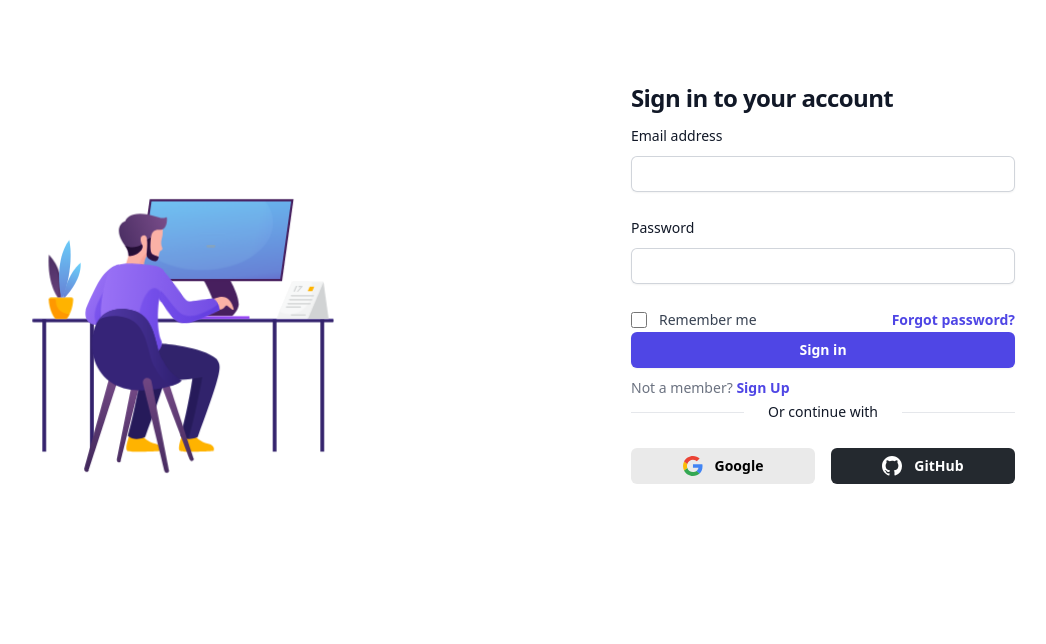
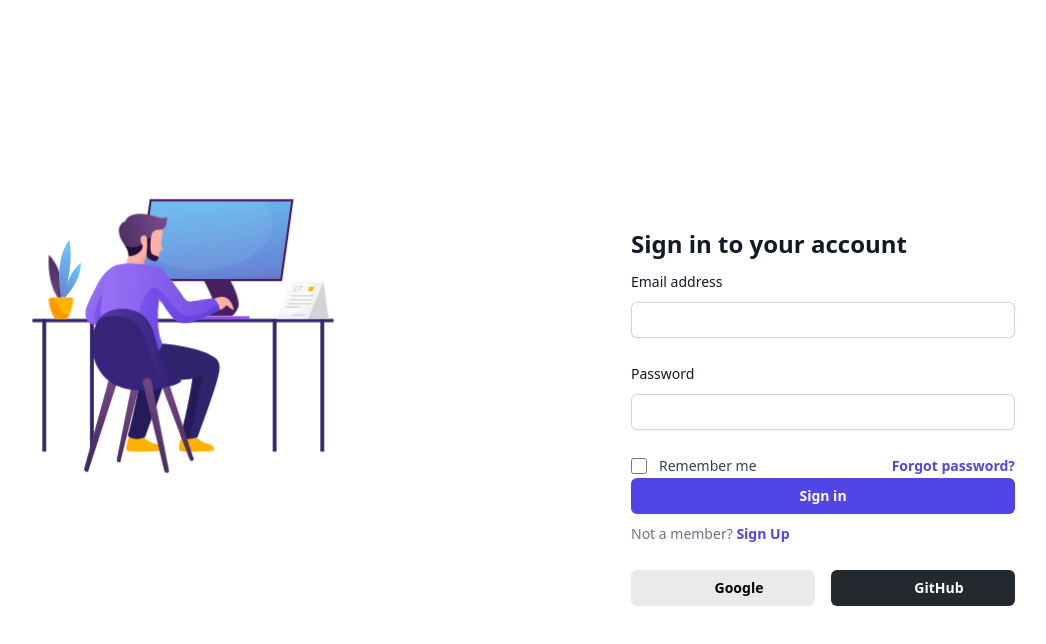
Before and after one commit to Abir191197/Universe-Hub-Frontend, a React (Vite) app: page /LogIn in a window 1280 px wide. Shown: the top 644 px of the page, without its empty margins (169-1215 px from the left). Built offline with nearby package versions, Linux system fonts and the light colour scheme.

Commit message:
image test

```diff
--- a/src/Pages/Shared/Navbar/Navbar.jsx
+++ b/src/Pages/Shared/Navbar/Navbar.jsx
@@ -23,11 +23,7 @@ export default function Navbar() {
           <div className="flex lg:flex-1">
             <a href="#" className="-m-1.5 p-1.5">
               <span className="sr-only">Your Company</span>
-              <img
-                className="h-8 w-auto"
-                src="https://tailwindui.com/img/logos/mark.svg?color=indigo&shade=600"
-                alt=""
-              />
+              <img className="h-8 w-20" src="https://ibb.co/RB1fPPK" alt="" />
             </a>
           </div>
           <div className="flex lg:hidden">
@@ -50,8 +46,7 @@ export default function Navbar() {
             ))}
           </div>
           <div className="hidden lg:flex lg:flex-1 lg:justify-end">
-            <div  className="text-sm font-semibold leading-6 text-gray-900">
-
+            <div className="text-sm font-semibold leading-6 text-gray-900">
               <Link to="/LogIn">
                 Log in <span aria-hidden="true">&rarr;</span>
               </Link>
@@ -68,11 +63,7 @@ export default function Navbar() {
             <div className="flex items-center justify-between">
               <a href="#" className="-m-1.5 p-1.5">
                 <span className="sr-only">Your Company</span>
-                <img
-                  className="h-8 w-auto"
-                  src="https://tailwindui.com/img/logos/mark.svg?color=indigo&shade=600"
-                  alt=""
-                />
+                <img className="h-8 w-auto" src="" alt="" />
               </a>
               <button
                 type="button"
@@ -95,11 +86,11 @@ export default function Navbar() {
                   ))}
                 </div>
                 <div className="py-6">
-                  <a
-                    href="#"
+                  <Link
+                    to="/LogIn"
                     className="-mx-3 block rounded-lg px-3 py-2.5 text-base font-semibold leading-7 text-gray-900 hover:bg-gray-50">
                     Log in
-                  </a>
+                  </Link>
                 </div>
               </div>
             </div>
--- a/src/components/Auth/Login/Login.jsx
+++ b/src/components/Auth/Login/Login.jsx
@@ -2,33 +2,35 @@ import Lottie from "lottie-react";
 import LoginAnimation from "./../../../assets/Landing Page/login.json";
 import { Link } from "react-router-dom";
 
-
 export default function Login() {
   return (
     <>
-      <div className="flex min-h-full flex-1">
-        <div className="relative hidden w-0 flex-1 lg:block">
+      <div className="flex min-h-screen">
+        {/* Animation Section - Hidden on Small Screens */}
+        <div className="hidden lg:block flex-1">
           <Lottie
-            className=" h-96 mt-36"
+            className="h-96 mt-36"
             animationData={LoginAnimation}
             loop={true}
           />
         </div>
+        {/* Form Section */}
         <div className="flex flex-1 flex-col justify-center px-4 py-12 sm:px-6 lg:flex-none lg:px-20 xl:px-24">
           <div className="mx-auto w-full max-w-sm lg:w-96">
             <div>
-              <h2 className="mt-8 text-2xl font-bold leading-9 tracking-tight text-gray-900">
+              <h2 className="mt-8 text-2xl font-bold leading-9 text-gray-900">
                 Sign in to your account
               </h2>
             </div>
-
+            {/* Login Form */}
             <div className="mt-2">
-              <div>
               <form action="#" method="POST" className="space-y-6">
+                {/* Email Input */}
                 <div>
                   <label
                     htmlFor="email"
-                      className="block text-sm font-medium leading-6 text-gray-900">
+                    className="block text-sm font-medium leading-6 text-gray-900"
+                  >
                     Email address
                   </label>
                   <div className="mt-2">
@@ -42,11 +44,12 @@ export default function Login() {
                     />
                   </div>
                 </div>
-
+                {/* Password Input */}
                 <div>
                   <label
                     htmlFor="password"
-                      className="block text-sm font-medium leading-6 text-gray-900">
+                    className="block text-sm font-medium leading-6 text-gray-900"
+                  >
                     Password
                   </label>
                   <div className="mt-2">
@@ -60,7 +63,7 @@ export default function Login() {
                     />
                   </div>
                 </div>
-
+                {/* Remember Me Checkbox and Forgot Password Link */}
                 <div className="flex items-center justify-between">
                   <div className="flex items-center">
                     <input
@@ -71,101 +74,72 @@ export default function Login() {
                     />
                     <label
                       htmlFor="remember-me"
-                        className="ml-3 block text-sm leading-6 text-gray-700">
+                      className="ml-3 block text-sm leading-6 text-gray-700"
+                    >
                       Remember me
                     </label>
                   </div>
-
                   <div className="text-sm leading-6">
                     <a
                       href="#"
-                        className="font-semibold text-indigo-600 hover:text-indigo-500">
+                      className="font-semibold text-indigo-600 hover:text-indigo-500"
+                    >
                       Forgot password?
                     </a>
                   </div>
                 </div>
-
+                {/* Sign In Button */}
                 <Link to="/Dashboard">
                   <button
                     type="submit"
-                      className="flex w-full justify-center rounded-md bg-indigo-600 px-3 py-1.5 text-sm font-semibold leading-6 text-white shadow-sm hover:bg-indigo-500 focus-visible:outline focus-visible:outline-2 focus-visible:outline-offset-2 focus-visible:outline-indigo-600">
+                    className="flex w-full justify-center rounded-md bg-indigo-600 px-3 py-1.5 text-sm font-semibold leading-6 text-white shadow-sm hover:bg-indigo-500 focus-visible:outline focus-visible:outline-2 focus-visible:outline-offset-2 focus-visible:outline-indigo-600"
+                  >
                     Sign in
                   </button>
                 </Link>
               </form>
             </div>
+            {/* Sign Up Link */}
             <p className="mt-2 text-sm leading-6 text-gray-500">
               Not a member?{" "}
               <Link
                 to="/SignUp"
-                  className="font-semibold text-indigo-600 hover:text-indigo-500">
+                className="font-semibold text-indigo-600 hover:text-indigo-500"
+              >
                 Sign Up
               </Link>
             </p>
-              <div >
-                <div className="relative">
-                  <div
-                    className="absolute inset-0 flex items-center"
-                    aria-hidden="true">
-                    <div className="w-full border-t border-gray-200" />
-                  </div>
-                  <div className="relative flex justify-center text-sm font-medium leading-6">
-                    <span className="bg-white px-6 text-gray-900">
-                      Or continue with
-                    </span>
-                  </div>
-                </div>
-
+            {/* Social Login Buttons */}
             <div className="mt-6 grid grid-cols-2 gap-4">
               <a
                 href="#"
-                    className="flex w-full items-center justify-center gap-3 rounded-md bg-[#eaeaea] px-3 py-1.5 text-black focus-visible:outline focus-visible:outline-2 focus-visible:outline-offset-2 focus-visible:outline-[#1D9BF0]">
+                className="flex w-full items-center justify-center gap-3 rounded-md bg-[#eaeaea] px-3 py-1.5 text-black focus-visible:outline focus-visible:outline-2 focus-visible:outline-offset-2 focus-visible:outline-[#1D9BF0]"
+              >
                 <svg
                   viewBox="0 0 262.00 262.00"
                   xmlns="http://www.w3.org/2000/svg"
                   className="h-5 w-5"
                   aria-hidden="true"
-                      fill="currentColor">
-                      <path
-                        d="M255.878 133.451c0-10.734-.871-18.567-2.756-26.69H130.55v48.448h71.947c-1.45 12.04-9.283 30.172-26.69 42.356l-.244 1.622 38.755 30.023 2.685.268c24.659-22.774 38.875-56.282 38.875-96.027"
-                        fill="#4285F4"></path>
-                      <path
-                        d="M130.55 261.1c35.248 0 64.839-11.605 86.453-31.622l-41.196-31.913c-11.024 7.688-25.82 13.055-45.257 13.055-34.523 0-63.824-22.773-74.269-54.25l-1.531.13-40.298 31.187-.527 1.465C35.393 231.798 79.49 261.1 130.55 261.1"
-                        fill="#34A853"></path>
-                      <path
-                        d="M56.281 156.37c-2.756-8.123-4.351-16.827-4.351-25.82 0-8.994 1.595-17.697 4.206-25.82l-.073-1.73L15.26 71.312l-1.335.635C5.077 89.644 0 109.517 0 130.55s5.077 40.905 13.925 58.602l42.356-32.782"
-                        fill="#FBBC05"></path>
-                      <path
-                        d="M130.55 50.479c24.514 0 41.05 10.589 50.479 19.438l36.844-35.974C195.245 12.91 165.798 0 130.55 0 79.49 0 35.393 29.301 13.925 71.947l42.211 32.783c10.59-31.477 39.891-54.251 74.414-54.251"
-                        fill="#EB4335"></path>
+                  fill="currentColor"
+                >
+                  {/* Google Logo SVG Path */}
                 </svg>
-
-                    <span className="text-sm font-semibold leading-6">
-                      Google
-                    </span>
+                <span className="text-sm font-semibold leading-6">Google</span>
               </a>
-
               <a
                 href="#"
-                    className="flex w-full items-center justify-center gap-3 rounded-md bg-[#24292F] px-3 py-1.5 text-white focus-visible:outline focus-visible:outline-2 focus-visible:outline-offset-2 focus-visible:outline-[#24292F]">
+                className="flex w-full items-center justify-center gap-3 rounded-md bg-[#24292F] px-3 py-1.5 text-white focus-visible:outline focus-visible:outline-2 focus-visible:outline-offset-2 focus-visible:outline-[#24292F]"
+              >
                 <svg
                   className="h-5 w-5"
                   aria-hidden="true"
                   fill="currentColor"
-                      viewBox="0 0 20 20">
-                      <path
-                        fillRule="evenodd"
-                        d="M10 0C4.477 0 0 4.484 0 10.017c0 4.425 2.865 8.18 6.839 9.504.5.092.682-.217.682-.483 0-.237-.008-.868-.013-1.703-2.782.605-3.369-1.343-3.369-1.343-.454-1.158-1.11-1.466-1.11-1.466-.908-.62.069-.608.069-.608 1.003.07 1.531 1.032 1.531 1.032.892 1.53 2.341 1.088 2.91.832.092-.647.35-1.088.636-1.338-2.22-.253-4.555-1.113-4.555-4.951 0-1.093.39-1.988 1.029-2.688-.103-.253-.446-1.272.098-2.65 0 0 .84-.27 2.75 1.026A9.564 9.564 0 0110 4.844c.85.004 1.705.115 2.504.337 1.909-1.296 2.747-1.027 2.747-1.027.546 1.379.203 2.398.1 2.651.64.7 1.028 1.595 1.028 2.688 0 3.848-2.339 4.695-4.566 4.942.359.31.678.921.678 1.856 0 1.338-.012 2.419-.012 2.747 0 .268.18.58.688.482A10.019 10.019 0 0020 10.017C20 4.484 15.522 0 10 0z"
-                        clipRule="evenodd"
-                      />
+                  viewBox="0 0 20 20"
+                >
+                  {/* GitHub Logo SVG Path */}
                 </svg>
-
-                    <span className="text-sm font-semibold leading-6">
-                      GitHub
-                    </span>
+                <span className="text-sm font-semibold leading-6">GitHub</span>
               </a>
-                </div>
-              </div>
             </div>
           </div>
         </div>
```
Also changed, not shown: src/assets/Landing Page/gg.png (added). Lines whose indentation alone changed are shown as unchanged.
